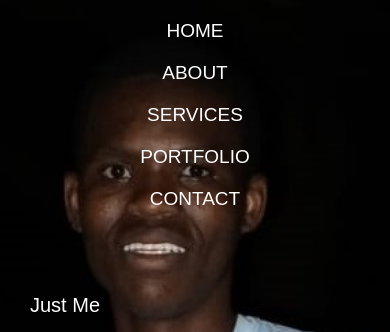
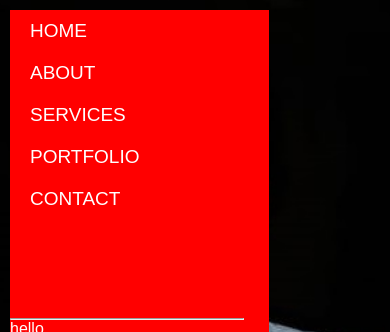
Before and after one commit to 111morris/_1, a plain HTML site: page index.html in a window 390 px wide. Shown: the top 332 px of the page. Drawn offline with Linux system fonts and the light colour scheme.

Commit message:
changing the apperance

```diff
--- a/index.html
+++ b/index.html
@@ -31,6 +31,10 @@
     </ul>
     <!-- <span class="hidden">=</span> -->
    </nav>
+   <div class="phone-more">
+    <hr />
+    hello
+   </div>
 
 
    <div class="header_text">
--- a/morris.css
+++ b/morris.css
@@ -42,6 +42,7 @@ nav {
  align-items: center;
  flex-wrap: wrap;
  justify-content: space-around;
+ position: relative;
 }
 
 .mulandi2 {
@@ -88,6 +89,11 @@ nav .hidden {
  display: none;
 }
 
+.phone-more {
+  position: absolute;
+  bottom: 60%;
+  width: 60%;
+}
 /* ============ header_text(just me) ========= */
 .header_text {
  margin-top: 20%;
--- a/small-screen-styles.css
+++ b/small-screen-styles.css
@@ -72,10 +72,6 @@
  .work {
   width: 100%;
  }
-}
-
-
-@media (max-width: 768px) {
 
  .conctact_left,
  .conctact_right {
@@ -83,6 +79,8 @@
   padding: 0;
  }
 }
+
+
 
 @media (max-width: 480px) {
  .row1 {
@@ -93,3 +91,16 @@
   font-size: 20px;
  }
 }
+
+@media (max-width: 844px) {
+#header .container nav {
+ background: red;
+ height: 100dvh;
+ justify-content: left;
+ align-items: flex-start;
+ width: 70%;
+}
+#header .container ul {
+ align-items: flex-start;
+}
+}
```
